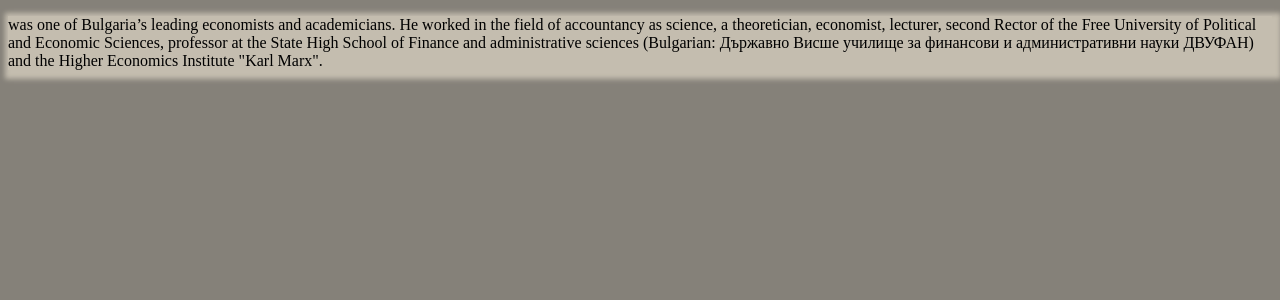
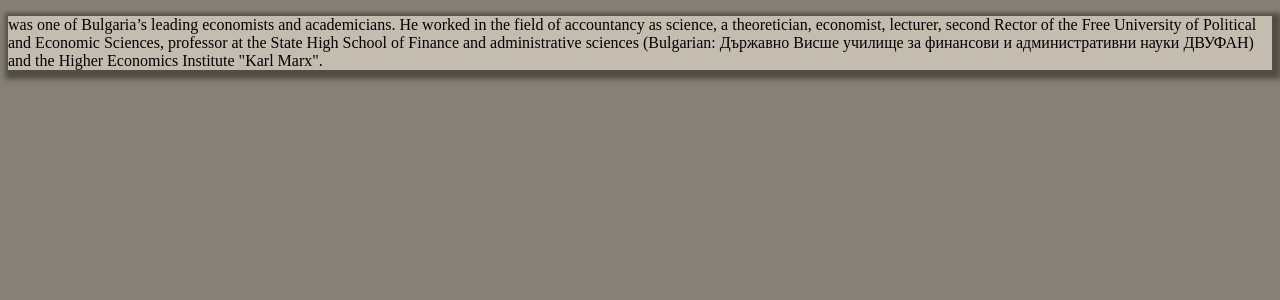
Before and after one commit to aliyegallagher/Sunday16Test, a PHP site: page / in a window 1280 px wide. Shown: the top 300 px of the page. Run offline with PHP 8.4, Linux system fonts and the light colour scheme.

Commit message:
adjusted <p> shadow color

```diff
--- a/css/styles.css
+++ b/css/styles.css
@@ -7,5 +7,5 @@ h1 {
 
 p {
 	background-color: #c4bdaf;
-	box-shadow: 3px 3px 5px 6px #c4bdaf;
+	box-shadow: 3px 3px 5px 6px #524d44;
 }
```
